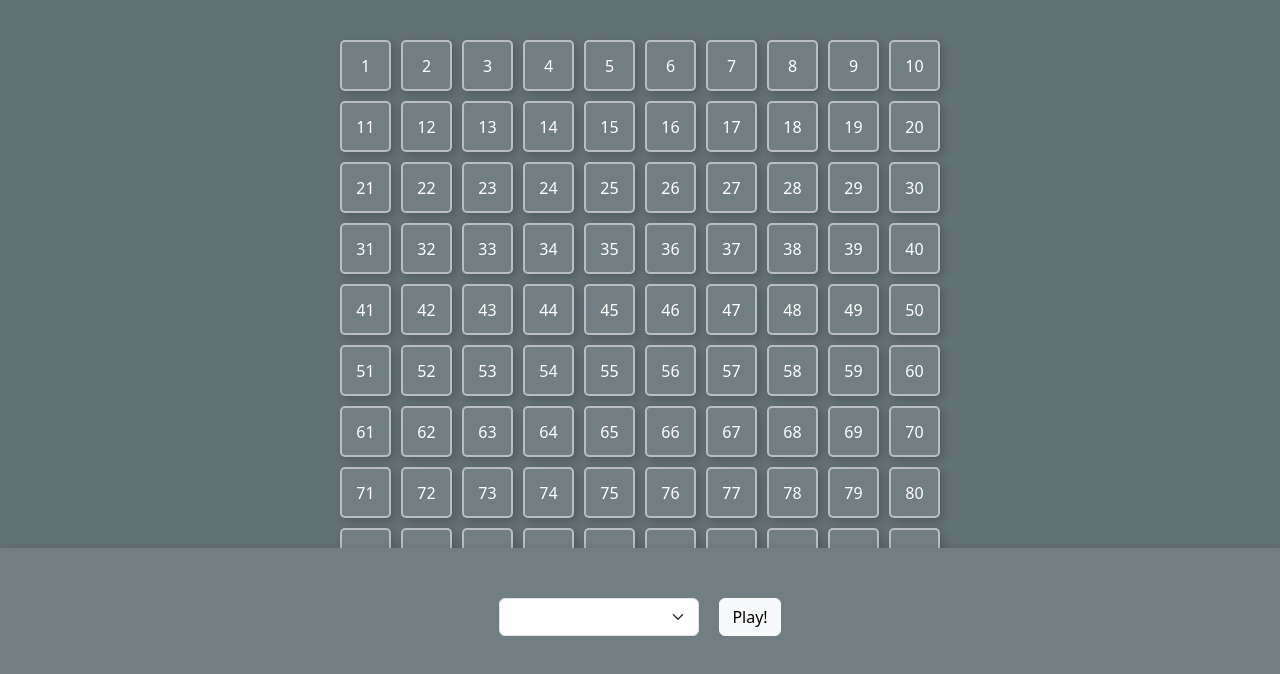
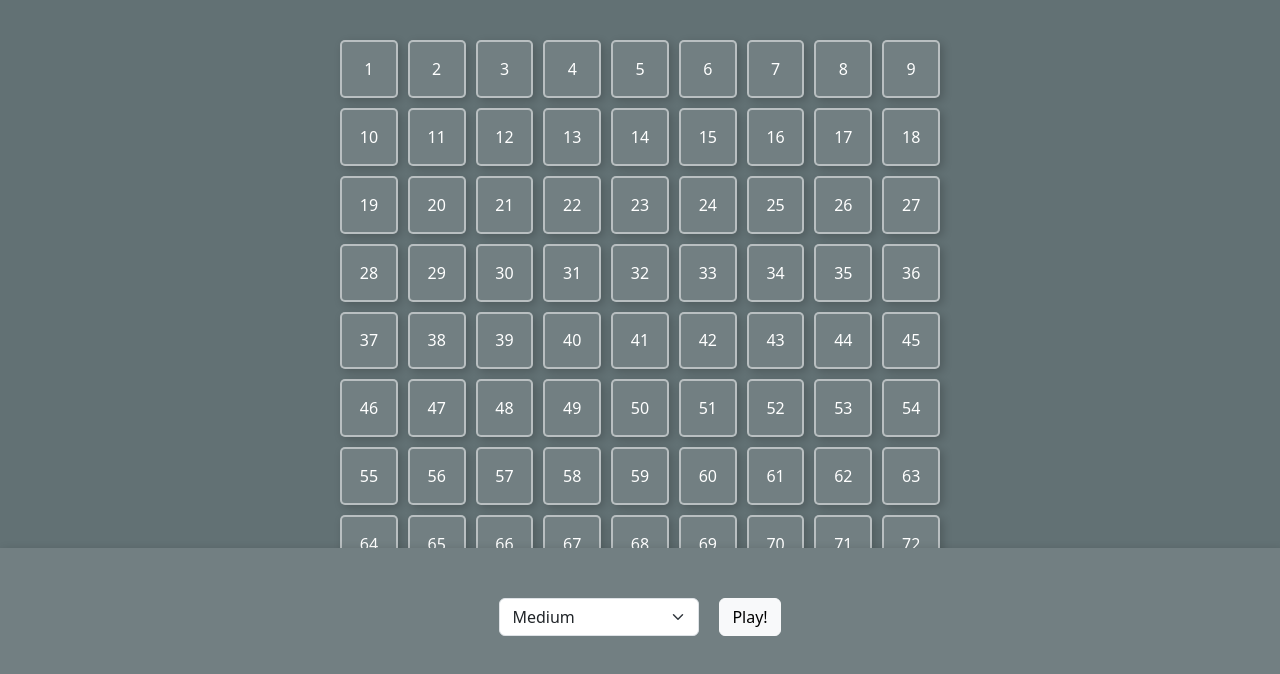
Before and after one commit to aSwanting/js-campominato-grid, a plain HTML site: page index.html in a window 1280 px wide. Both pictures are taken after a click on the button "Play!". Shown: the part 114-788 px from the top of the page. Drawn offline with nearby package versions, Linux system fonts and the light colour scheme.

Commit message:
add: select grid size, classname as size

```diff
--- a/css/style.css
+++ b/css/style.css
@@ -15,10 +15,21 @@
 .grid-wrapper {
     display: grid;
     gap: 10px;
-    grid-template-columns: repeat(10, 1fr);
     max-width: 600px;
     flex-grow: 1;
     margin: 0 auto;
+}
+
+.grid-49 {
+    grid-template-columns: repeat(7, 1fr);
+}
+
+.grid-81 {
+    grid-template-columns: repeat(9, 1fr);
+}
+
+.grid-100 {
+    grid-template-columns: repeat(10, 1fr);
 }
 
 .app-toolbar {
--- a/index.html
+++ b/index.html
@@ -23,7 +23,11 @@
 
         <div class="app-toolbar">
 
-            <select class="form-select level-select"> </select>
+            <select class="form-select level-select" id="level-select">
+                <option value="0">Easy</option>
+                <option selected value="1">Medium</option>
+                <option value="2">Hard</option>
+            </select>
 
             <button class="btn btn-light" id="play-button">Play!</button>
 
--- a/js/script.js
+++ b/js/script.js
@@ -2,6 +2,7 @@
 function generateGrid(gridSize) {
 
     const gridWrapper = document.getElementById("grid-wrapper")
+    gridWrapper.className = "grid-wrapper grid-" + gridSize
     gridWrapper.innerHTML = ""
 
     for (i = 0; i < gridSize; i++) {
@@ -27,7 +28,14 @@ function cliccableTiles() {
 
 document.getElementById("play-button").addEventListener("click", function () {
 
-    generateGrid(100)
+    const difficulty = parseInt(document.getElementById("level-select").value)
+
+    let gridSize
+
+    !difficulty ? gridSize = 49 : difficulty === 1 ? gridSize = 81 : gridSize = 100
+
+
+    generateGrid(gridSize)
     cliccableTiles()
 
 })
```
